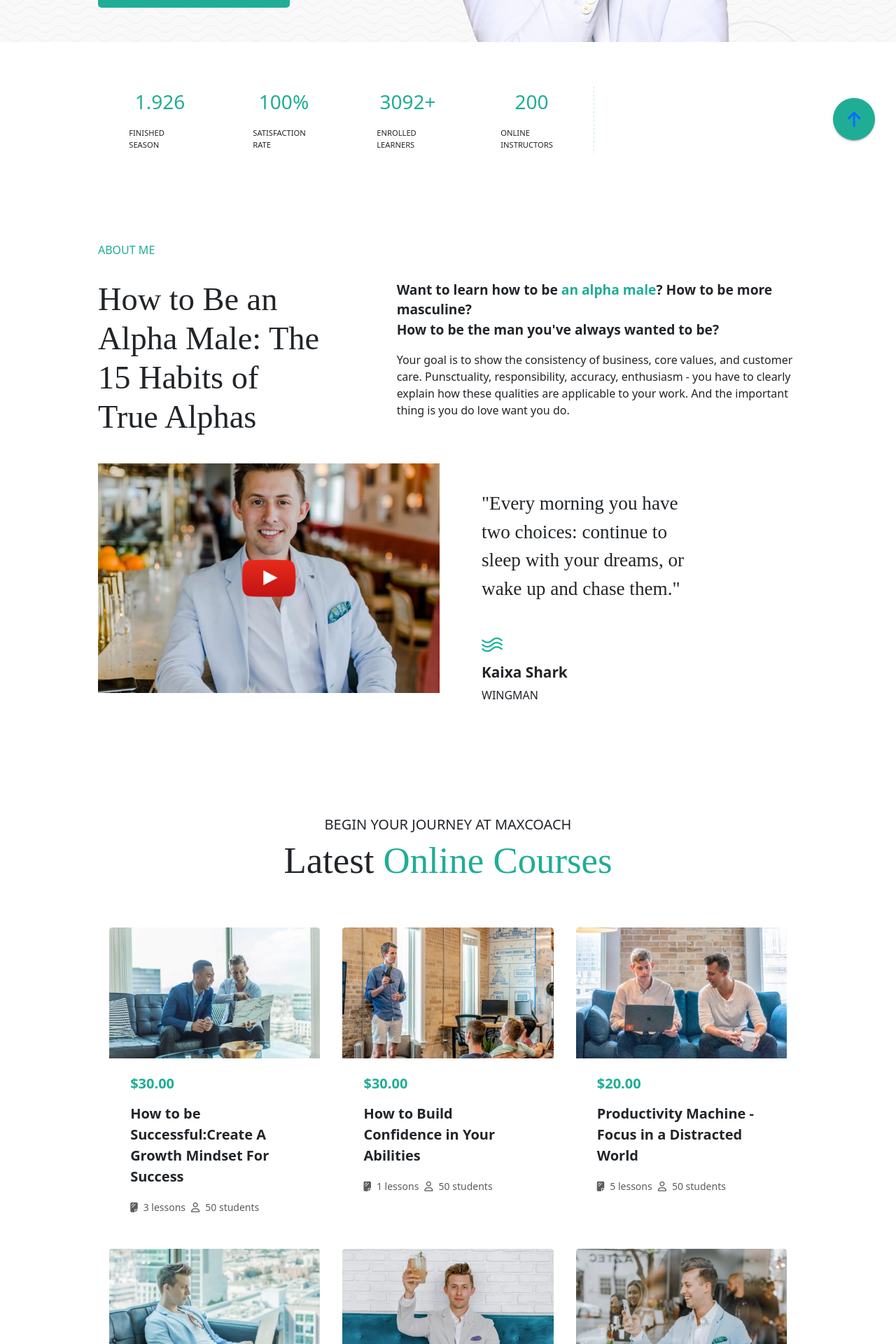
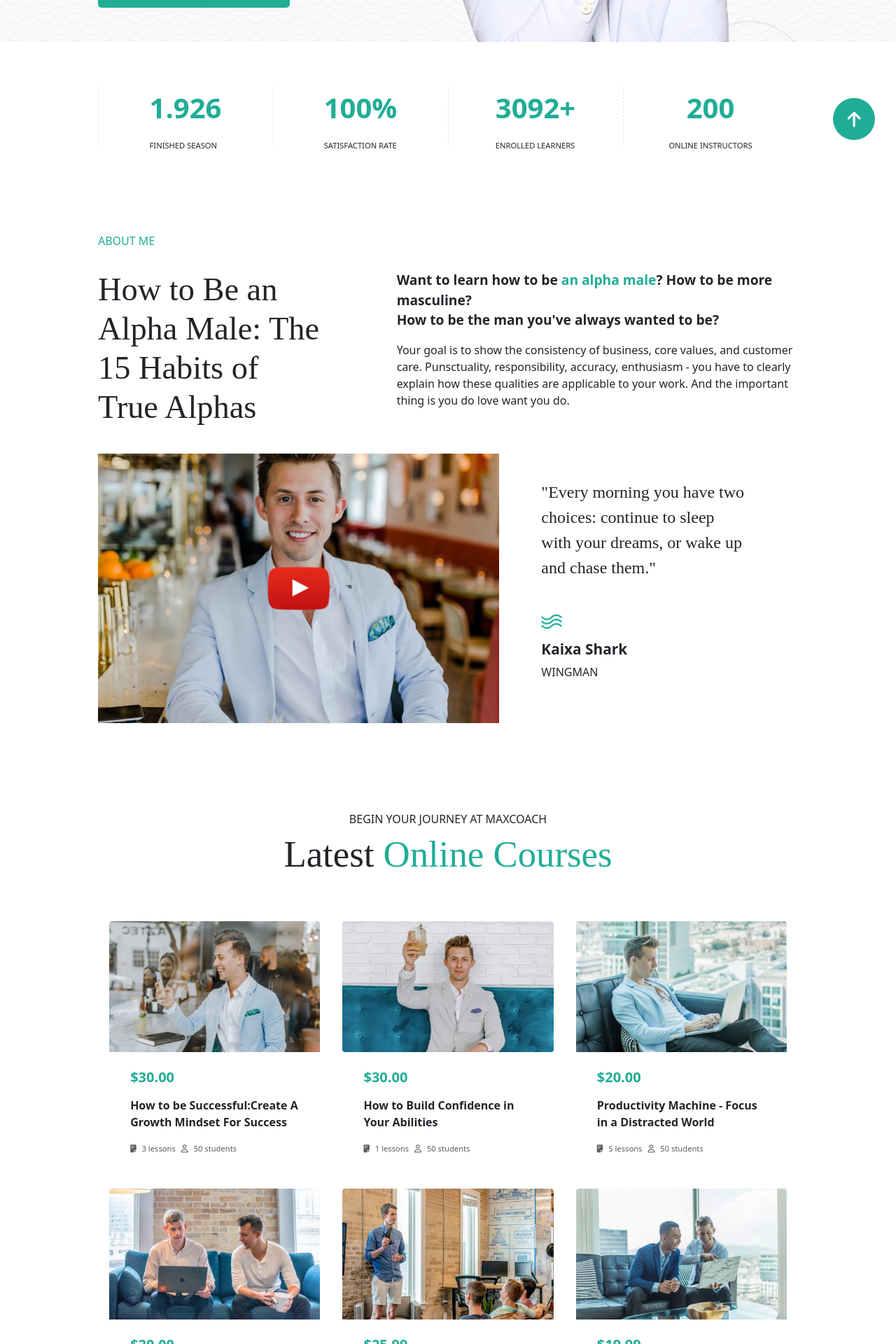
Before and after one commit to UmbertoSerino/proj-html-vuejs, a Vue app: page / in a window 1280 px wide. Shown: the part 540-2460 px from the top of the page at 70% size. Built offline with nearby package versions, Linux system fonts and the light colour scheme; a web font is replaced by a local one.

Commit message:
micro corrections

```diff
--- a/src/components/Footer/AppFooter.vue
+++ b/src/components/Footer/AppFooter.vue
@@ -35,7 +35,6 @@ export default {
                         <a href="https://www.linkedin.com/"><i class="fa-brands fa-linkedin"></i></a>
                     </div>
                 </div>
-
                 <div class="col-md-3">
                     <h1 h1 class="fs-5">Explore</h1>
                     <div class="d-flex flex-column flex-wrap explore">
@@ -66,7 +65,8 @@ export default {
         <section class="copryright">
             <p class="m-0 py-5 text-center">2020 Maxcoach. All Right Reserved</p>
             <a class="page-scroll-up">
-                <i class="fa-solid fa-arrow-up"></i> </a>
+                <i class="fa-solid fa-arrow-up"></i>
+            </a>
         </section>
     </footer>
 </template>
@@ -94,11 +94,11 @@ footer {
 
     a.page-scroll-up {
         background-color: $color-2;
+        color: white;
         position: fixed;
         right: 30px;
         bottom: 60px;
         z-index: 1;
-        box-shadow: 0 2px 2px 0 rgba(0, 0, 0, 0.14), 0 1px 5px 0 rgba(0, 0, 0, 0.12), 0 3px 1px -2px rgba(0, 0, 0, 0.2);
         display: block;
         padding: 0;
         width: 60px;
--- a/src/components/Main/AppAboutMe.vue
+++ b/src/components/Main/AppAboutMe.vue
@@ -21,7 +21,7 @@ export default {
             </div>
         </div>
         <div class="row">
-            <div class="col-6 position-relative mb-5">
+            <div class="col-7 position-relative">
                 <img class="img-video" src="../../assets/img/imagesZip/img-main-aboutme/home-movation-video-poster-670x450.jpg" alt="alphaman picture">
                 <img class="logo-youtube" src="../../assets/img/imagesZip/img-main-aboutme/icon-youtube-play.png" alt="">
             </div>
@@ -59,7 +59,6 @@ section.my_wrapper {
         color: $color-2
     }
 
-    ;
 
     div.info {
         padding: 2.3rem 0 0 3rem;
@@ -76,7 +75,7 @@ section.my_wrapper {
     }
 
     p.my_font-3 {
-        font-size: 1.7rem;
+        font-size: 1.5rem;
     }
 
     h3.my_font {
--- a/src/components/Main/AppBlogUpdate.vue
+++ b/src/components/Main/AppBlogUpdate.vue
@@ -14,7 +14,7 @@ export default {
     },
 }
 </script>
-<template lang="">
+<template>
     <section class="my_wrapper">
         <h1 class="fs-6 mb-5 text-uppercase">Blog Updated</h1>
         <p class="text-courses mb-5">
@@ -36,7 +36,6 @@ export default {
             <span class="view-all-posts text-uppercase" href="">view all posts</span>
         </div>
     </section>
-
 </template>
 <style lang="scss" scoped>
 @use '../../style/partials/mixins' as*;
@@ -48,7 +47,7 @@ section.my_wrapper {
 
     p.text-courses {
         @include font(font-family);
-        font-size: 3.3rem;
+        font-size: 3rem;
     }
 
     h5.my_title {
--- a/src/components/Main/AppMain.vue
+++ b/src/components/Main/AppMain.vue
@@ -16,17 +16,17 @@ export default {
                 { id: 4, name: 'Online Instructors', data: 200 }],
             // array per gli ultimi corsi disponibili AppLatestCourses
             latestCorses: [
-                { id: 1, img: "../../../public/img-main-latest-courses/motivation-course-01-480x298.jpg", price: "$30.00", info: "How to be Successful:Create A Growth Mindset For Success", lessons: "3", students: "50" },
+                { id: 1, img: "../../../public/img-main-latest-courses/motivation-course-06-480x298.jpg", price: "$30.00", info: "How to be Successful:Create A Growth Mindset For Success", lessons: "3", students: "50" },
 
-                { id: 2, img: "../../../public/img-main-latest-courses/motivation-course-02-480x298.jpg", alt: "picture teacher with students", price: "$30.00", info: "How to Build Confidence in Your Abilities", lessons: "1", students: "50" },
+                { id: 2, img: "../../../public/img-main-latest-courses/motivation-course-05-480x298.jpg", alt: "picture teacher with students", price: "$30.00", info: "How to Build Confidence in Your Abilities", lessons: "1", students: "50" },
 
-                { id: 3, img: "../../../public/img-main-latest-courses/motivation-course-03-480x298.jpg", alt: "picture another 2 man with pc", price: "$20.00", info: "Productivity Machine - Focus in a Distracted World", lessons: "5", students: "50" },
+                { id: 3, img: "../../../public/img-main-latest-courses/motivation-course-04-480x298.jpg", alt: "picture another 2 man with pc", price: "$20.00", info: "Productivity Machine - Focus in a Distracted World", lessons: "5", students: "50" },
 
-                { id: 4, img: "../../../public/img-main-latest-courses/motivation-course-04-480x298.jpg", alt: "man with pc", price: "$20.00", info: "Effective Time Management Mastery - Complete Guide", lessons: "18", students: "50" },
+                { id: 4, img: "../../../public/img-main-latest-courses/motivation-course-03-480x298.jpg", alt: "man with pc", price: "$20.00", info: "Effective Time Management Mastery - Complete Guide", lessons: "18", students: "50" },
 
-                { id: 5, img: "../../../public/img-main-latest-courses/motivation-course-05-480x298.jpg", alt: "picture alphaman drinking", price: "$25.99", info: "Body Language Secrets for Entrepreneurs", lessons: "18", students: "50" },
+                { id: 5, img: "../../../public/img-main-latest-courses/motivation-course-02-480x298.jpg", alt: "picture alphaman drinking", price: "$25.99", info: "Body Language Secrets for Entrepreneurs", lessons: "18", students: "50" },
 
-                { id: 6, img: "../../../public/img-main-latest-courses/motivation-course-06-480x298.jpg", alt: "picture alphaman calling", price: "$19.99", info: "Management Skills: The Science od Leadership", lessons: "17", students: "50" }],
+                { id: 6, img: "../../../public/img-main-latest-courses/motivation-course-01-480x298.jpg", alt: "picture alphaman calling", price: "$19.99", info: "Management Skills: The Science od Leadership", lessons: "17", students: "50" }],
             // array per la lista delle opportunità AppStoreBooks
             opportunityList: [
                 'Help you understand yourself better',
@@ -39,7 +39,6 @@ export default {
                 { id: 2, img: '../../../public/img-main-store-book/product-book-10-400x400.jpg', info: "Real man 4.0 by Maxcoach", price: "$39.00" },
             ],
             // Array lista partnes AppStoreBooks
-
             brandPartnersList: [
                 '../../../public/img-main-partners/client-logo-05-primary.png',
                 '../../../public/img-main-partners/client-logo-06-primary.png',
@@ -61,8 +60,11 @@ export default {
             // Array Articles AppBlogUpdate
             articlesInteresting: [
                 { id: 1, title: 'How to Stay True to Your Personal Brand', date: 'May 13,2020', info: 'When it comes to tour business or career, you want...', picture: '../../../public/img-main-interesting-articles/motivation-blog-04-480x325.jpg' },
+
                 { id: 2, title: '5 Vital Lessons in 5 Years of freelancing', date: 'May 13, 2020', info: "Being self-emplayed and working from home, it's easy to get...", picture: '../../../public/img-main-interesting-articles/motivation-blog-03-480x325.jpg' },
+
                 { id: 3, title: '11 Super Useful Tips for Small-Business Owners', date: 'May 13, 2020', info: 'Being a small-business owner poses a ton of challengs. We...', picture: './../../public/img-main-interesting-articles/motivation-blog-02-480x325.jpg' },
+
                 { id: 4, title: 'How to Give Tourself Grace to Start Again', date: 'May 13,2020', info: 'Forgive yourself for bad habits you may have started or...', picture: './../../public/img-main-interesting-articles/motivation-blog-01-480x325.jpg' }
             ]
 
@@ -79,17 +81,16 @@ export default {
 </script>
 <template>
     <main>
-        <section class="my_wrapper d-flex justify-content-center">
+        <section class="my_wrapper d-flex justify-content-center align-items-center">
             <div class="value-course" v-for="statistic in courseStatistics" :key="statistic">
                 <div class="dotted-border">
                     <img class="img-dotted" src="../../assets/img/imagesZip/background-pattern-grid-line-06.png" alt="picture dotted border">
                 </div>
                 <div class="container-value">
-                    <p class="value-date fs-3 text-center">{{ statistic.data }}</p>
+                    <p class="value-date fs-1 fw-bold text-center">{{ statistic.data }}</p>
                     <p class="value-info text-uppercase">{{ statistic.name }}</p>
                 </div>
             </div>
-            <img class="img-dotted" src="../../assets/img/imagesZip/background-pattern-grid-line-06.png" alt="picture dotted border">
         </section>
         <AppAboutMe />
         <AppOnlineCourses :latestCorses="latestCorses" />
@@ -108,7 +109,7 @@ section.my_wrapper {
     margin-bottom: 8rem;
 
     div.dotted-border {
-        width: 50%;
+        width: 100%;
         height: 100%;
 
         img.img-dotted {
@@ -119,6 +120,7 @@ section.my_wrapper {
 
     div.value-course {
         position: relative;
+        width: 400px;
 
         div.container-value {
             position: absolute;
--- a/src/components/Main/AppOnlineCourses.vue
+++ b/src/components/Main/AppOnlineCourses.vue
@@ -18,7 +18,7 @@ export default {
 </script>
 <template >
     <section class="my_wrapper mb-5">
-        <h1 class="text-uppercase text-center fs-5">Begin your journey at maxcoach</h1>
+        <h1 class="text-uppercase text-center fs-6">Begin your journey at maxcoach</h1>
         <h2 class="text-center text-courses mb-5">Latest <span class="span-courses"> Online Courses</span>
         </h2>
         <div class="d-flex flex-wrap">
@@ -26,10 +26,10 @@ export default {
                 <img class="card-img-top" :src="courses.img" :alt="`${courses.alt}`">
                 <div class="my_container-info-card">
                     <h5 class="card-title">{{ courses.price }}</h5>
-                    <p class="fw-bold fs-5 card-text">{{ courses.info }}</p>
+                    <p class="fw-bold fs-6 card-text">{{ courses.info }}</p>
                     <div class="d-flex">
-                        <p class="card-text pe-2"><small class="text-muted"><i class="pe-2 fa-solid fa-sheet-plastic"></i>{{ courses.lessons }} lessons</small></p>
-                        <p class="card-text"><small class="text-muted"><i class="pe-2 fa-regular fa-user"></i>{{ courses.students }} students</small></p>
+                        <p class="card-text my_card-text pe-2"><small class="text-muted"><i class="pe-2 fa-solid fa-sheet-plastic"></i>{{ courses.lessons }} lessons</small></p>
+                        <p class="card-text my_card-text"><small class="text-muted"><i class="pe-2 fa-regular fa-user"></i>{{ courses.students }} students</small></p>
                     </div>
                 </div>
             </article>
@@ -58,6 +58,10 @@ section.my_wrapper {
         font-size: 3.3rem;
     }
 
+    .my_card-text {
+        font-size: .8rem;
+    }
+
     span.span-courses {
         color: $color-2
     }
--- a/src/components/Main/AppRealStories.vue
+++ b/src/components/Main/AppRealStories.vue
@@ -26,7 +26,7 @@ export default {
     <section class="my_wrapper-real-stories my_background position-relative">
         <div class="container-fluid">
             <div class="row">
-                <div class="col-md-6 my_background">
+                <div class="col-md-6">
                     <div class="container-testimonials text-center">
                         <h1 class="color-2 fs-6 fw-bold mb-5 text-uppercase">real stories</h1>
                         <p class="testimonial-info">{{ testimonials[activeIndex].info }}</p>
@@ -80,7 +80,7 @@ section.my_wrapper-real-stories {
 
 div.container-testimonials {
     padding-top: 5rem;
-    width: 100%;
+    width: 60%;
     max-width: 800px;
     margin: 0 auto;
 
@@ -89,8 +89,8 @@ div.container-testimonials {
     }
 
     p.testimonial-info {
-        @include font (font-family);
-        font-size: 1.7rem;
+        font-size: 1.44rem;
+        line-height: 1.9rem;
         margin-bottom: 3rem
     }
 
--- a/src/components/Main/AppStoreBooks.vue
+++ b/src/components/Main/AppStoreBooks.vue
@@ -35,12 +35,12 @@ export default {
                     <li class="mb-2" v-for="opportunity in opportunityList" :key="opportunity">
                         <i class="color-2 fa-solid fa-check"></i>  {{ opportunity }}
                     </li>
+                    <div class="pt-3">
+                        <button class="started-button">
+                            Get Free Ebooks
+                        </button>
+                    </div>
                 </ul>
-                <div>
-                    <button class="started-button">
-                        Get Free Ebooks
-                    </button>
-                </div>
             </div>
             <!-- shop books -->
             <div class="col-7 d-flex">
```
